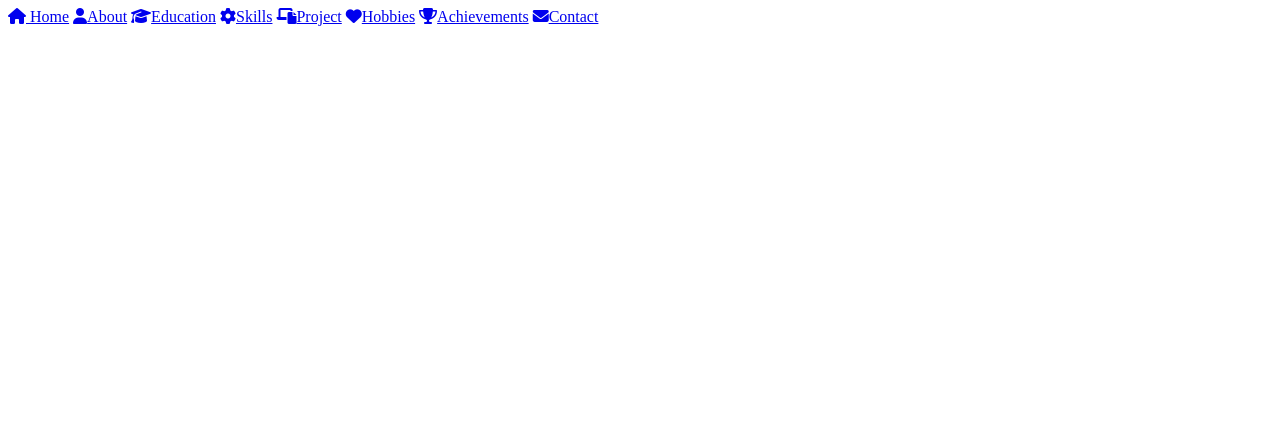
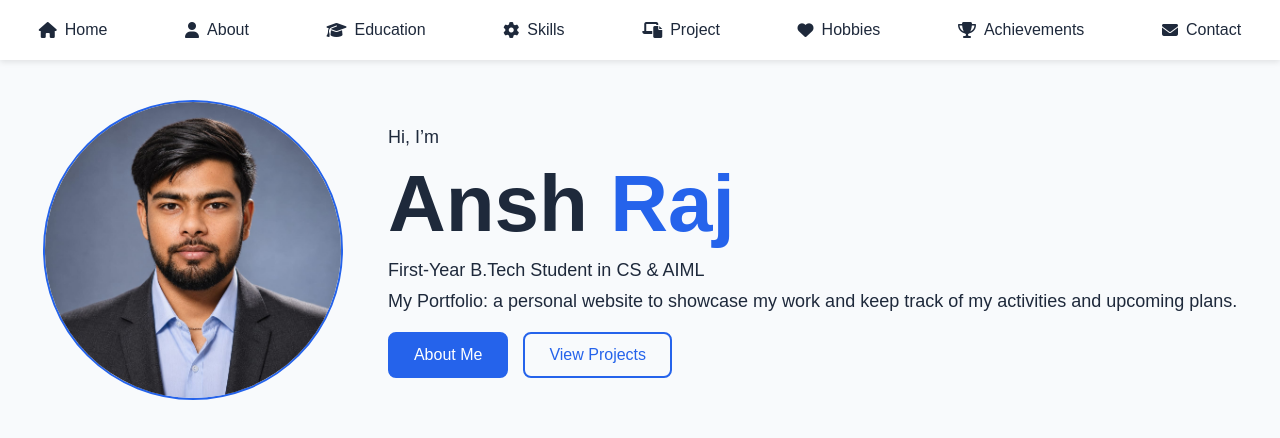
Before and after one commit to anshraj3060/myportfolio, a plain HTML site: page index.html in a window 1280 px wide. Drawn offline with Linux system fonts and the light colour scheme.

Commit message:
html of home section

```diff
--- a/index.html
+++ b/index.html
@@ -1,27 +1,53 @@
-<!DOCTYPE html>
+<!doctype html>
 <html lang="en">
   <head>
-    <meta charset="UTF-8">
-    <meta name="viewport" content="width=device-width, initial-scale=1.0">
+    <meta charset="UTF-8" />
+    <meta name="viewport" content="width=device-width, initial-scale=1.0" />
     <title>Ansh Raj|Portfolio</title>
-    <link rel="stylesheet" href="https://cdnjs.cloudflare.com/ajax/libs/font-awesome/6.5.1/css/all.min.css">
-    <link rel="stylesheet" href="style.css">
+    <link
+      rel="stylesheet"
+      href="https://cdnjs.cloudflare.com/ajax/libs/font-awesome/6.5.1/css/all.min.css"
+    />
+    <link rel="stylesheet" href="style.css" />
   </head>
   <body>
     <header>
-        <nav>
+      <nav id="navbar">
         <a href="#home"><i class="fa-solid fa-house"></i> Home</a>
-            <a href="#about"><i class="fa-solid fa-user"></i>About</a>
-            <a href="#education"><i class="fa-solid fa-graduation-cap"></i>Education</a>
-            <a href="#skills"><i class="fa-solid fa-gear"></i></i>Skills</a>
-            <a href="#projects"><i class="fa-solid fa-laptop-file"></i>Project</a>
-            <a href="#hobbies"><i class="fa-solid fa-heart"></i>Hobbies</a>
-            <a href="#achievements"><i class="fa-solid fa-trophy"></i>Achievements</a>
-            <a href="#contact"><i class="fa-solid fa-envelope"></i>Contact</a>
+        <a href="#about"><i class="fa-solid fa-user"></i> About</a>
+        <a href="#education"
+          ><i class="fa-solid fa-graduation-cap"></i> Education</a
+        >
+        <a href="#skills"><i class="fa-solid fa-gear"></i> Skills</a>
+        <a href="#projects"><i class="fa-solid fa-laptop-file"></i> Project</a>
+        <a href="#hobbies"><i class="fa-solid fa-heart"></i> Hobbies</a>
+        <a href="#achievements"
+          ><i class="fa-solid fa-trophy"></i> Achievements</a
+        >
+        <a href="#contact"><i class="fa-solid fa-envelope"></i> Contact</a>
       </nav>
     </header>
     <main>
-        <section id="home"></section>
+      <section id="home">
+        <div class="home-container">
+          <div class="home-photo-box">
+            <img id="home-photo" src="myphoto.jpeg" alt="Ansh Raj" />
+          </div>
+          <div class="home-text">
+            <p>Hi, I’m</p>
+            <h1 id="home-name">Ansh <span>Raj</span></h1>
+            <p>First-Year B.Tech Student in CS & AIML</p>
+            <p>
+              My Portfolio: a personal website to showcase my work and keep
+              track of my activities and upcoming plans.
+            </p>
+            <div class="home-button">
+              <a class="button" href="#about">About Me</a>
+              <a class="button button-outline" href="#projects">View Projects</a>
+            </div>
+          </div>
+        </div>
+      </section>
       <section id="about"></section>
       <section id="education"></section>
       <section id="skills"></section>
--- a/style.css
+++ b/style.css
@@ -0,0 +1,110 @@
+* {
+    padding: 0;
+    margin: 0;
+    box-sizing: border-box;
+}
+
+html {
+    scroll-behavior: smooth;
+}
+
+body {
+    background-color: #f8fafc;
+    color: #1e293b;
+    font-family: sans-serif;
+}
+
+header {
+    position: sticky;
+    top: 0;
+    z-index: 100;
+}
+
+a {
+    text-decoration: none;
+}
+
+#navbar {
+    height: 60px;
+    background-color: #ffffff;
+    display: flex;
+    flex-direction: row;
+    justify-content: space-around;
+    align-items: center;
+    box-shadow: 0 2px 6px rgba(0, 0, 0, 0.1);
+}
+
+#navbar a {
+    display: flex;
+    align-items: center;
+    gap: 8px;
+    color: #1e293b;
+    padding: 8px 14px;
+    border-radius: 8px;
+    transition: 0.3s;
+}
+
+#navbar a:hover {
+    color: #2563eb;
+    background-color: #eff6ff;
+}
+#home{
+    min-height: calc(100vh - 1000px);
+    padding: 40px;
+    display: flex;
+    align-items: center;
+    scroll-margin-top: 60px;
+}
+.home-container{
+    display: flex;
+    justify-content: space-around;
+    align-items: center;
+    gap: 40px;
+    width: 100%;
+}
+#home-photo{
+    width: 300px;
+    height: 300px;
+    border-radius: 50%;
+    object-fit: cover;
+    border: 2px solid #2563eb;
+}
+.home-text p{
+    font-size: 18px;
+    margin-bottom: 10px;
+}
+#home-name{
+    font-size: 80px;
+    margin-bottom: 10px;
+}
+#home-name span{
+    color: #2563eb;
+}
+.home-button{
+    display: flex;
+    gap: 15px;
+    margin-top: 20px;
+}
+.button{
+    display: inline-block;
+    padding: 12px 24px;
+    background-color: #2563eb;
+    color: #ffffff;
+    border: 2px solid #2563eb;
+    border-radius: 8px;
+    transition: 0.3s;
+}
+.button:hover {
+    background-color: #1d4ed8;
+    border-color: #1d4ed8;
+}
+
+.button-outline {
+    background-color: transparent;
+    color: #2563eb;
+}
+
+.button-outline:hover {
+    background-color: #2563eb;
+    color: #ffffff;
+}
```
Also changed, not shown: myphoto.jpeg (added). Lines whose indentation alone changed are shown as unchanged.
